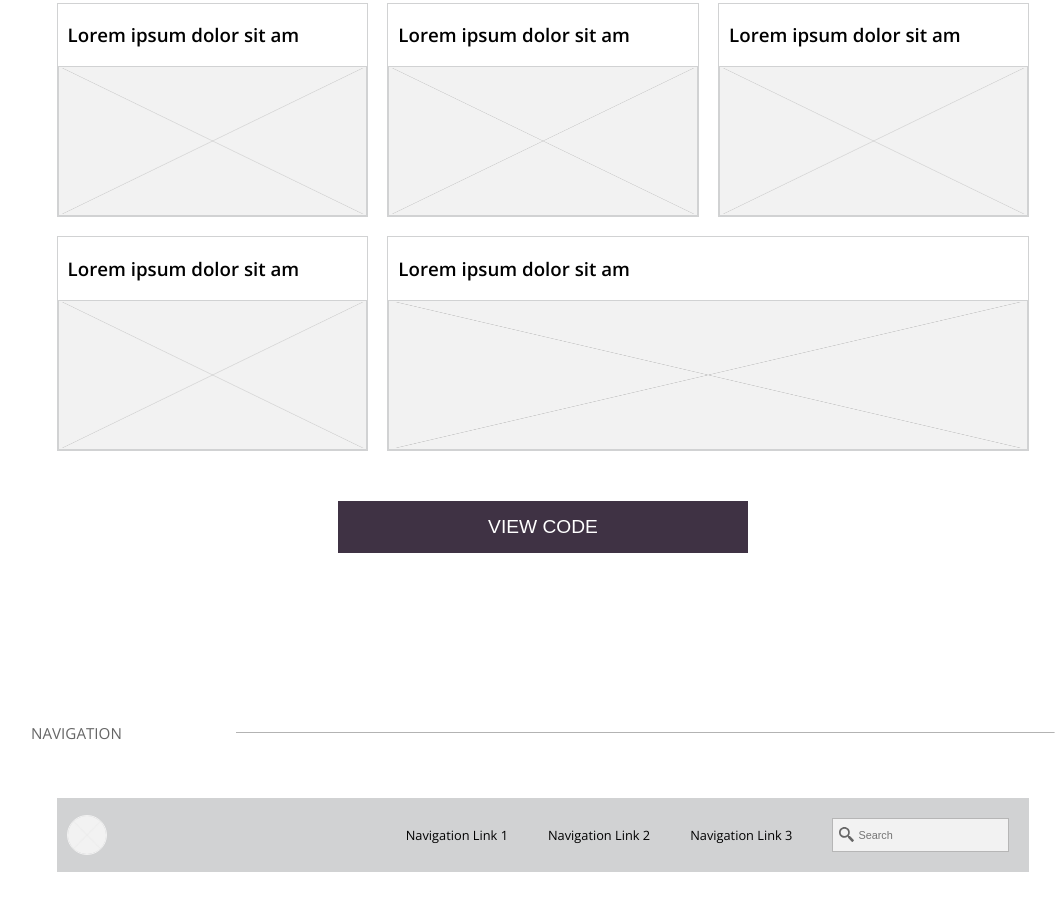
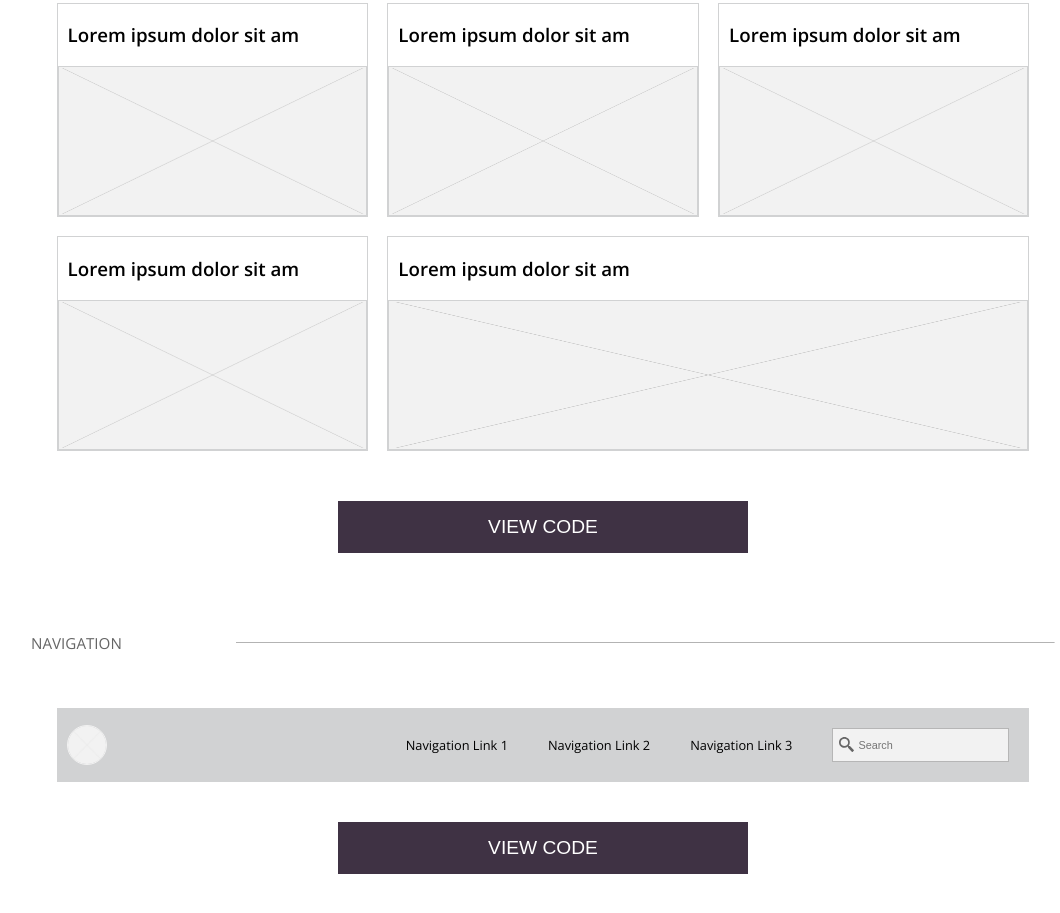
Before and after one commit to dunncl15/style-guide, a website: page public/index.html in a window 1280 px wide. Shown: the part 1195-2108 px from the top of the page, without its empty margins (97-1157 px from the left). Drawn offline with nearby package versions, Linux system fonts and the light colour scheme.

Commit message:
Add view code button to nav bar section.

```diff
--- a/public/index.html
+++ b/public/index.html
@@ -132,6 +132,7 @@
             </ul>
           </nav>
         </section>
+        <button class="code-btn"><a target="_blank" href="http://codepen.io/dunncl15/pen/ZKRpXd">View Code</a></button>
       </section>
     </section>
     <script src="http://ajax.googleapis.com/ajax/libs/jquery/3.1.1/jquery.min.js"></script>
--- a/scss/main.scss
+++ b/scss/main.scss
@@ -75,7 +75,7 @@ header {
 .module {
   position: relative;
   margin: 80px 0 0 0;
-  padding: 0 0 50px 0;
+  // padding: 0 0 50px 0;
   min-height: 600px;
 }
 
```
Also changed, not shown: public/css/main.css.
